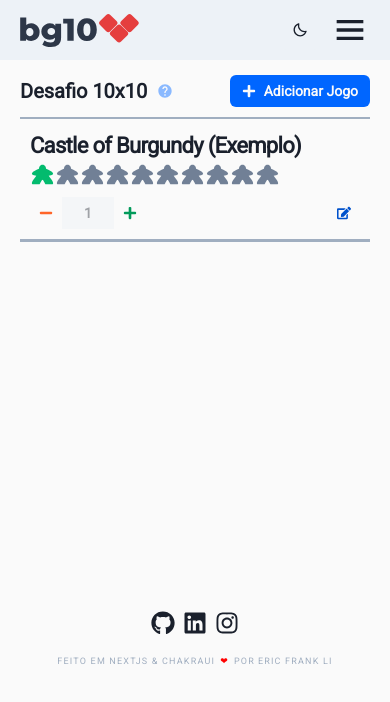
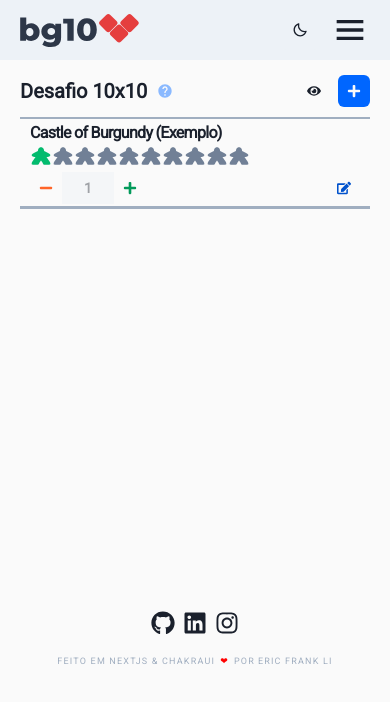
Before and after one commit to ericut/jogaboardgame, a Next.js app: page / in a window 390 px wide. Shown: the top 702 px of the page. Built offline with nearby package versions, Linux system fonts and the light colour scheme.

Commit message:
page: desafio10x10 melhoria na responsividade, adição do botão de visualização dos controles/ação

```diff
--- a/src/components/Table/Table.tsx
+++ b/src/components/Table/Table.tsx
@@ -89,7 +89,7 @@
       minH="40px"
       fontSize="14px"
       transition="0.5s all"
-      padding="10px 0"
+      padding={{ md: "10px 0", sm: "2px 0" }}
       flexDirection={{ md: "initial", sm: "column" }}
       alignItems={{ md: "stretch", sm: "flex-start" }}
       justifyContent={{ md: "initial", sm: "flex-start" }}
--- a/src/pages/desafio10x10.tsx
+++ b/src/pages/desafio10x10.tsx
@@ -18,7 +18,6 @@
   Checkbox,
   Stack,
   useToast,
-  useBreakpointValue,
   useDisclosure,
 } from "@chakra-ui/react";
 import {
@@ -56,7 +55,14 @@
 } from "../components/Table/Table";
 //icones
 import { GiMeeple } from "react-icons/gi";
-import { FaEdit, FaSave, FaPlus, FaMinus } from "react-icons/fa";
+import {
+  FaEdit,
+  FaSave,
+  FaPlus,
+  FaMinus,
+  FaEye,
+  FaEyeSlash,
+} from "react-icons/fa";
 import { AiTwotoneCrown } from "react-icons/ai";
 import { MdHelp } from "react-icons/md";
 //props
@@ -70,6 +76,7 @@
   const toast = useToast();
   const [drawerEdicaoJogo, setDrawerEdicaoJogo] = useState(false);
   const [modalEdicaoJogo, setModalEdicaoJogo] = useState(false);
+  const [showHUD, setShowHUD] = useState(true);
 
   const [jogosListados, setJogosListados] = useState<IJogosProps[] | undefined>(
     jogosData
@@ -285,7 +292,11 @@
         return (
           <TRow key={item.id}>
             <TColumn w="30%" flexDirection="column" justifyContent="center">
-              <Text fontSize="22px" fontWeight="bold" letterSpacing="-0.7px">
+              <Text
+                fontSize={{ md: "22px", sm: "16px" }}
+                fontWeight="bold"
+                letterSpacing="-0.7px"
+              >
                 {item.nome}
               </Text>
               <Stack
@@ -296,7 +307,7 @@
               </Stack>
             </TColumn>
             <TColumn w="50%" alignItems="center">
-              <Flex fontSize={{ md: "34px", sm: "25px" }} alignItems="center">
+              <Flex fontSize={{ md: "34px", sm: "22px" }} alignItems="center">
                 {NumeroPartidas(item.partidas)}
                 {item.partidas === 10 ? (
                   <Flex color="yellow.500" ml="10px" alignItems="center">
@@ -315,8 +326,9 @@
               </Flex>
             </TColumn>
             <TColumnButtons w="20%" alignItems="center">
+              {showHUD ? (
                 <HStack
-                pt={{ md: "0px", sm: "10px" }}
+                  pt={{ md: "0px", sm: "5px" }}
                   spacing="20px"
                   justifyContent={{ md: "center", sm: "space-between" }}
                   w="100%"
@@ -355,6 +367,9 @@
                     />
                   </Flex>
                 </HStack>
+              ) : (
+                ""
+              )}
             </TColumnButtons>
           </TRow>
         );
@@ -367,7 +382,7 @@
         </TColumn>
       </TRow>
     );
-  }, [jogosListados, categoriaListagem]);
+  }, [jogosListados, categoriaListagem, showHUD]);
 
   const EdicaoJogo = useMemo(() => {
     return (
@@ -559,6 +574,14 @@
           </Flex>
           <Flex alignItems="center" justifyContent="flex-end" w="40%">
             <ButtonGroup>
+              <IconButton
+                aria-label="Adicionar Jogo"
+                icon={showHUD ? <FaEye /> : <FaEyeSlash />}
+                colorScheme="gray"
+                variant="ghost"
+                size="sm"
+                onClick={() => setShowHUD(!showHUD)}
+              />
               <Button
                 display={{ md: "block", sm: "none" }}
                 size="sm"
@@ -567,6 +590,7 @@
                 {jogosListados.length}/10
               </Button>
               <Button
+                display={{ md: "flex", sm: "none" }}
                 leftIcon={<FaPlus />}
                 colorScheme="blue"
                 size="sm"
@@ -575,6 +599,15 @@
               >
                 Adicionar Jogo
               </Button>
+              <IconButton
+                display={{ md: "none", sm: "flex" }}
+                aria-label="Adicionar Jogo"
+                icon={<FaPlus />}
+                colorScheme="blue"
+                size="sm"
+                onClick={() => handleAbrirEdicaoJogo()}
+                isDisabled={jogosListados.length >= 10}
+              />
             </ButtonGroup>
           </Flex>
         </Flex>
@@ -584,7 +617,9 @@
               <THeader display={{ md: "flex", sm: "none" }}>
                 <THead w="30%">Jogos</THead>
                 <THead w="50%">Partidas</THead>
-                <THeadButtons w="20%">Controle | Editar</THeadButtons>
+                <THeadButtons w="20%">
+                  {showHUD ? "Controle | Editar" : ""}
+                </THeadButtons>
               </THeader>
               <TBody>{ListagemJogos}</TBody>
             </Table>
--- a/src/pages/termos.tsx
+++ b/src/pages/termos.tsx
@@ -22,10 +22,10 @@
       <Flex mt={{ md: "40px", sm: "10px" }} w="100%" flexDirection="column">
         <Text pb="10px">
           Esta aplicação utiliza "localStorage" do navegador para armezenar
-          todos os dados da listagem.
+          todos os dados cadastrados.
           <br />
-          Estes dados podem ser perdidos caso o usuário limpe o cache do
-          navegador.
+          Estes dados podem ser perdidos caso o usuário limpe o cache ou o
+          armazenamento local do navegador.
         </Text>
         <Text pb="10px">
           Esta aplicação possui aberto, com repositório no Github do seu
```
Lines whose indentation alone changed are shown as unchanged.
